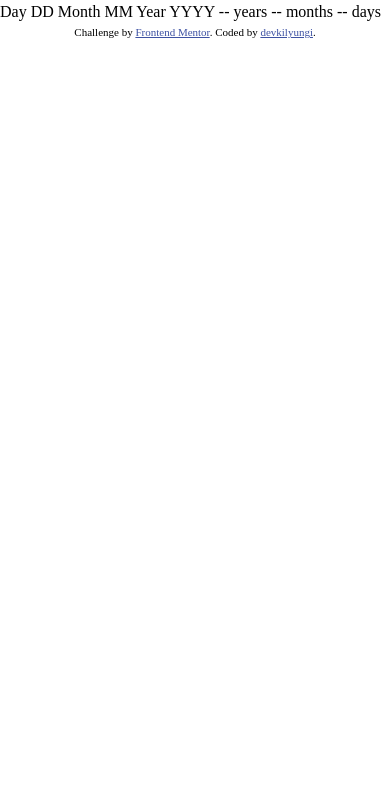
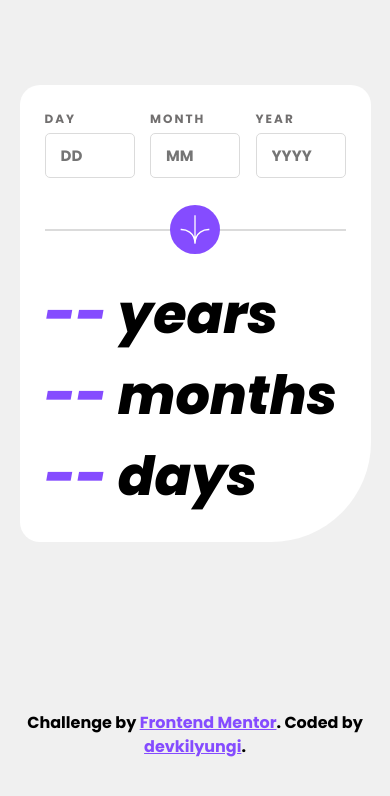
Before and after one commit to devkilyungi/simple-age-calculator, a plain HTML site: page index.html in a window 390 px wide. Drawn offline with Linux system fonts and the light colour scheme.

Commit message:
adds mobile view design for app

```diff
--- a/css/main.scss
+++ b/css/main.scss
@@ -1,11 +1,100 @@
 @import "./reset";
 @import "./constants";
+@import url("https://fonts.googleapis.com/css2?family=Poppins:ital,wght@0,700;1,400;1,800&display=swap");
+
+body {
+  height: 100vh;
+  width: 100vw;
+  font-family: "Poppins", sans-serif;
+  background-color: $off-white;
+  display: grid;
+  place-items: center;
+}
+
+.age-calculator-card {
+  width: 90%;
+  background-color: $white;
+  padding: 25px;
+  border-radius: 20px 20px 100px 20px;
+  display: flex;
+  flex-direction: column;
+  justify-content: space-evenly;
+
+  // input section
+  form {
+    display: flex;
+    justify-content: space-between;
+    font-size: 0.75em;
+    text-transform: uppercase;
+    letter-spacing: 2px;
+    color: $smokey-grey;
+
+    input {
+      width: 90px;
+      height: 45px;
+      outline: none;
+      border: 1px solid $light-grey;
+      border-radius: 5px;
+      padding-left: 15px;
+      font-size: 1.25em;
+      font-weight: bold;
+      margin: 5px 0;
+      cursor: pointer;
+    }
+
+    input:focus {
+      outline: 2px solid $purple;
+    }
+  }
+
+  // divider decorator
+  .decoration {
+    margin: 20px 0;
+    position: relative;
+
+
+    .divider {
+      position: relative;
+      top: 26px;
+      background-color: $light-grey;
+      height: 2px;
+      z-index: 1;
+    }
+
+    img {
+      width: 50px;
+      height: 49px;
+      position: relative;
+      left: 50%;
+      transform: translateX(-50%);
+      border-radius: 50%;
+      padding: 10px;
+      background-color: $purple;
+      z-index: 2;
+
+    }
+  }
+
+  // output section
+  .output {
+    display: flex;
+    flex-direction: column;
+    justify-content: space-around;
+    font-size: 54px;
+    font-weight: bold;
+    font-style: italic;
+
+    span {
+      color: $purple;
+    }
+  }
+}
 
 .attribution {
-  font-size: 11px;
+  font-size: 1em;
   text-align: center;
 }
 
 .attribution a {
-  color: hsl(228, 45%, 44%);
+  color: $purple;
 }
--- a/index.html
+++ b/index.html
@@ -1,31 +1,76 @@
 <!DOCTYPE html>
 <html lang="en">
   <head>
-  <meta charset="UTF-8">
-  <meta name="viewport" content="width=device-width, initial-scale=1.0"> <!-- displays site properly based on user's device -->
-  <link rel="icon" type="image/png" sizes="32x32" href="./assets/images/favicon-32x32.png">
-  <link rel="stylesheet" href="/css/main.css">
+    <meta charset="UTF-8" />
+    <meta name="viewport" content="width=device-width, initial-scale=1.0" />
+    <!-- displays site properly based on user's device -->
+    <link
+      rel="icon"
+      type="image/png"
+      sizes="32x32"
+      href="./assets/images/favicon-32x32.png"
+    />
+    <link rel="stylesheet" href="/css/main.css" />
     <script src="/js/main.js" defer></script>
     <title>Frontend Mentor | Age calculator app</title>
   </head>
   <body>
+    <div class="age-calculator-card">
+      <!-- Form with date input fields -->
+      <form action="">
+        <div class="input-field">
+          Day <br />
+          <input
+            type="number"
+            name="day"
+            id="day-input"
+            placeholder="DD"
+            max="31"
+          />
+        </div>
 
-  Day
-  DD
+        <div class="input-field">
+          Month <br />
+          <input
+            type="number"
+            name="month"
+            id="month-input"
+            placeholder="MM"
+            max="12"
+          />
+        </div>
 
-  Month
-  MM
+        <div class="input-field">
+          Year <br />
+          <input
+            type="number"
+            name="year"
+            id="year-input"
+            placeholder="YYYY"
+            max="3000"
+          />
+        </div>
+      </form>
 
-  Year
-  YYYY
+      <!-- Divider decorator with image -->
+      <section class="decoration">
+        <div class="divider"></div>
+        <img src="./assets/images/icon-arrow.svg" alt="arrow icon image" />
+      </section>
 
-  -- years
-  -- months
-  -- days
+      <!-- Output age display section -->
+      <section class="output">
+        <p id="year-output"><span>--</span> years</p>
+        <p id="month-output"><span>--</span> months</p>
+        <p id="day-output"><span>--</span> days</p>
+      </section>
+    </div>
 
     <div class="attribution">
-    Challenge by <a href="https://www.frontendmentor.io?ref=challenge" target="_blank">Frontend Mentor</a>.
-    Coded by <a href="#">devkilyungi</a>.
+      Challenge by
+      <a href="https://www.frontendmentor.io?ref=challenge" target="_blank"
+        >Frontend Mentor</a
+      >. Coded by <a href="#">devkilyungi</a>.
     </div>
   </body>
 </html>
```
Also changed, not shown: css/main.css, 1 other file. Lines whose indentation alone changed are shown as unchanged.
